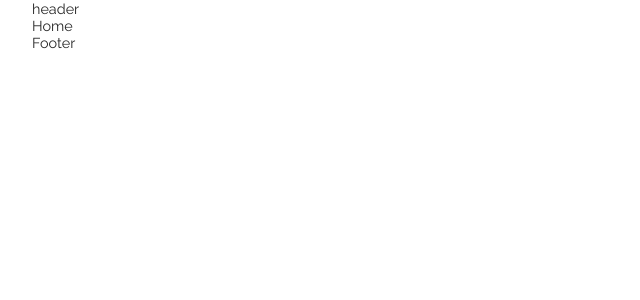
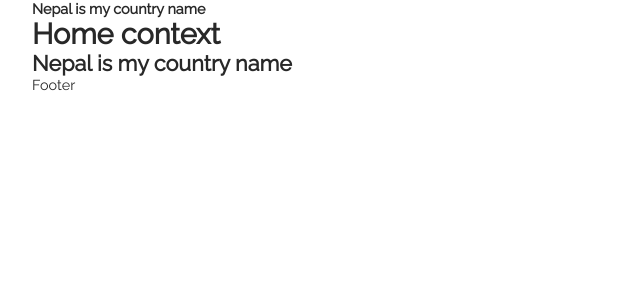
Before and after one commit to PuspaGurung/GoogleMap-SF-Movies-Filmed, a React (Create React App) app: page / in a window 1280 px wide. Shown: the top 300 px of the page, without its empty margins (0-640 px from the left). Built offline with nearby package versions, Linux system fonts and the light colour scheme; no server answers.

Commit message:
create high order component for store repeated data and pass to other component; create  ContextAPI component  to make easier to pass data to child components

```diff
--- /dev/null
+++ b/src/Components/ContextAPI/Context.jsx
@@ -0,0 +1,7 @@
+import React from "react";
+
+const SFMoviesContext = React.createContext();
+const SFMoviesProvider = SFMoviesContext.Provider;
+const SFMoviesConsumer = SFMoviesContext.Consumer;
+
+export { SFMoviesConsumer, SFMoviesProvider };
--- /dev/null
+++ b/src/Components/ContextAPI/layout.js
@@ -0,0 +1,16 @@
+import React from "react";
+import { SFMoviesProvider } from "./Context";
+import HocSFMovies from "../Hoc";
+
+import Header from "../Header_Footer/Header";
+import Footer from "../Header_Footer/Footer";
+
+const Layout = (props) => {
+	return (
+		<SFMoviesProvider value={props.moviesData}>
+			<Header /> {props.children} <Footer />
+		</SFMoviesProvider>
+	);
+};
+
+export default HocSFMovies(Layout);
--- a/src/Components/Header_Footer/Header.js
+++ b/src/Components/Header_Footer/Header.js
@@ -1,11 +1,18 @@
 import React, { Component } from "react";
+import { SFMoviesConsumer } from "../ContextAPI/Context";
 
 class Header extends Component {
 	render() {
 		return (
 			<header id="page-header">
 				<div className="container">
-					<div className="header-wrapper">header</div>
+					<div className="header-wrapper">
+						<SFMoviesConsumer>
+							{(val) => {
+								return <h4>{val}</h4>;
+							}}
+						</SFMoviesConsumer>
+					</div>
 				</div>
 			</header>
 		);
--- /dev/null
+++ b/src/Components/Hoc/index.jsx
@@ -0,0 +1,20 @@
+import React, { Component } from "react";
+import Axios from "axios";
+const HocSFMovies = (RenderComponent) => {
+	return class extends Component {
+		state = {
+			name: "Nepal is my country name"
+		};
+		async componentDidMount() {
+			let ApiUrl = "https://data.sfgov.org/resource/yitu-d5am.json";
+			let moviData = await Axios.get(ApiUrl).then((resolve) => {
+				return resolve.data;
+			});
+		}
+
+		render() {
+			return <RenderComponent moviesData={this.state.name} {...this.props} />;
+		}
+	};
+};
+export default HocSFMovies;
--- a/src/Components/Home/index.js
+++ /dev/null
@@ -1,14 +0,0 @@
-import React, { Component } from "react";
-
-class Home extends Component {
-	render() {
-		return (
-			<main id="main">
-				<div className="container">
-					<div className="main-wrapper">Home</div>
-				</div>
-			</main>
-		);
-	}
-}
-export default Home;
--- /dev/null
+++ b/src/Components/Home/index.jsx
@@ -0,0 +1,22 @@
+import React, { Component, useContext } from "react";
+import { SFMoviesConsumer } from "../ContextAPI/Context";
+
+class Home extends Component {
+	render() {
+		return (
+			<main id="main">
+				<div className="container">
+					<div className="main-wrapper">
+						<h1> Home context </h1>
+						<SFMoviesConsumer>
+							{(value) => {
+								return <h2>{value}</h2>;
+							}}
+						</SFMoviesConsumer>
+					</div>
+				</div>
+			</main>
+		);
+	}
+}
+export default Home;
--- a/src/Components/Router/index.js
+++ b/src/Components/Routes/index.jsx
@@ -1,14 +1,14 @@
 import React from "react";
 import { Switch, Route } from "react-router-dom";
 
-import Layout from "./../hoc/Layout";
-import Home from "./../Home";
+import Layout from "../ContextAPI/layout";
+import Home from "../Home";
 const Routes = (props) => {
 	return (
 		<Layout>
 			<Switch>
 				<Route {...props} component={Home} exact path="/" />
-			</Switch>
+			</Switch>{" "}
 		</Layout>
 	);
 };
--- a/src/Components/hoc/Layout.js
+++ /dev/null
@@ -1,15 +0,0 @@
-import React, { Fragment } from "react";
-
-import Header from "./../Header_Footer/Header";
-import Footer from "./../Header_Footer/Footer";
-const Layout = (props) => {
-	return (
-		<Fragment>
-			<Header />
-			{props.children}
-			<Footer />
-		</Fragment>
-	);
-};
-
-export default Layout;
--- a/src/index.js
+++ b/src/index.jsx
@@ -2,7 +2,7 @@ import React from "react";
 import ReactDOM from "react-dom";
 import { BrowserRouter } from "react-router-dom";
 import "./scss/main.scss";
-import Router from "./Components/Router";
+import Router from "./Components/Routes";
 
 const App = (props) => {
 	return (
```
Also changed, not shown: src/Components/Header_Footer/Footer.jsx (renamed from src/Components/Header_Footer/Footer.js).
